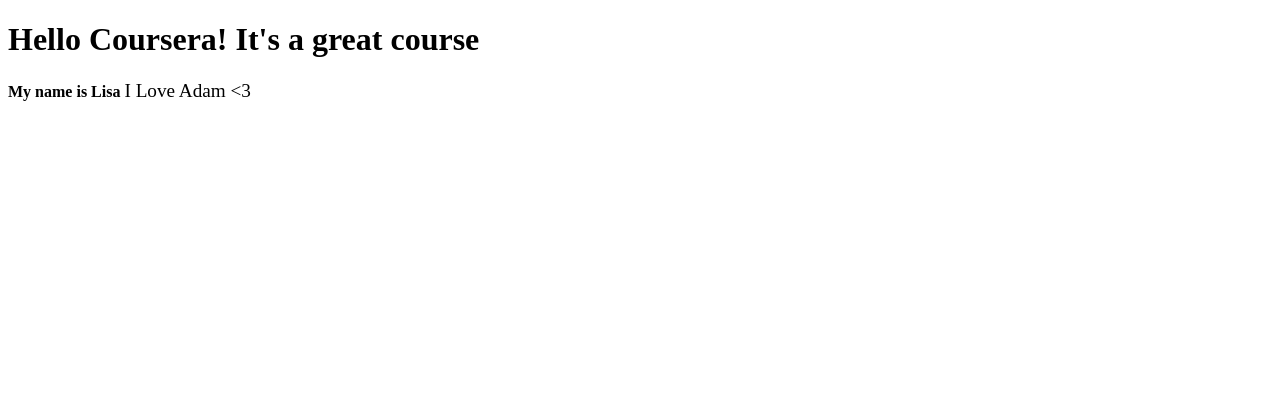
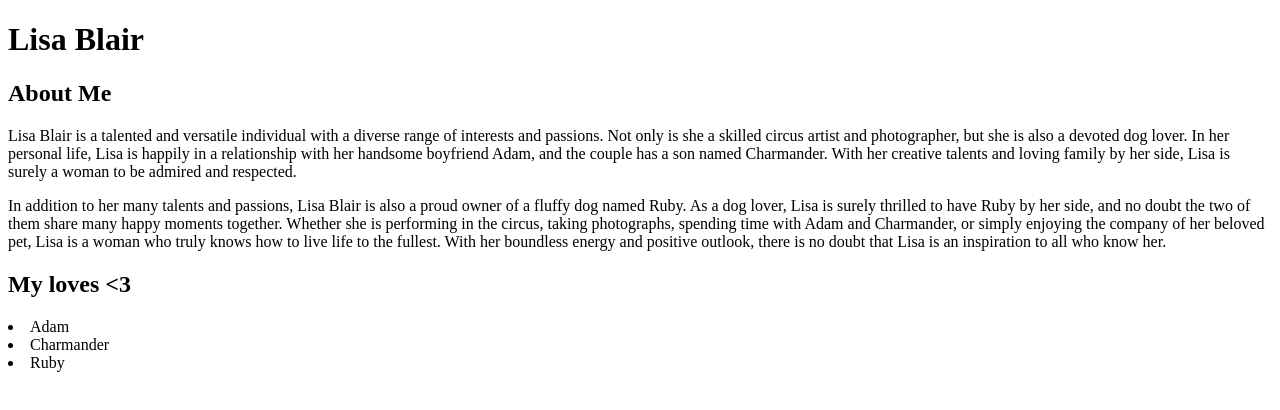
Before and after one commit to LisaJLB/coursera-test, a plain HTML site: page site/index.html in a window 1280 px wide. Drawn offline with Linux system fonts and the light colour scheme.

Commit message:
Added some text from chat gpt

```diff
--- a/site/index.html
+++ b/site/index.html
@@ -3,11 +3,18 @@
 <head>
 	<meta charset="utf-8">
 	<meta name="viewport" content="width=device-width, initial-scale=1">
-	<title>Hello Coursera</title>
+	<title>Lisa's very good website!</title>
 </head>
 <body>
-<h1> Hello Coursera! It's a great course</h1>
-<b> My name is Lisa</b>
-<big>I Love Adam <3</big>
+<h1> Lisa Blair</h1>
+<h2> About Me</h2>
+<p>Lisa Blair is a talented and versatile individual with a diverse range of interests and passions. Not only is she a skilled circus artist and photographer, but she is also a devoted dog lover. In her personal life, Lisa is happily in a relationship with her handsome boyfriend Adam, and the couple has a son named Charmander. With her creative talents and loving family by her side, Lisa is surely a woman to be admired and respected.</p>
+<p>In addition to her many talents and passions, Lisa Blair is also a proud owner of a fluffy dog named Ruby. As a dog lover, Lisa is surely thrilled to have Ruby by her side, and no doubt the two of them share many happy moments together. Whether she is performing in the circus, taking photographs, spending time with Adam and Charmander, or simply enjoying the company of her beloved pet, Lisa is a woman who truly knows how to live life to the fullest. With her boundless energy and positive outlook, there is no doubt that Lisa is an inspiration to all who know her.</p>
+<h2> My loves <3</h2>
+<u1>
+	<li>Adam</li>
+	<li>Charmander</li>
+	<li>Ruby</li>
+</u1>
 </body>
 </html>
```
Also changed, not shown: 1 other file.
